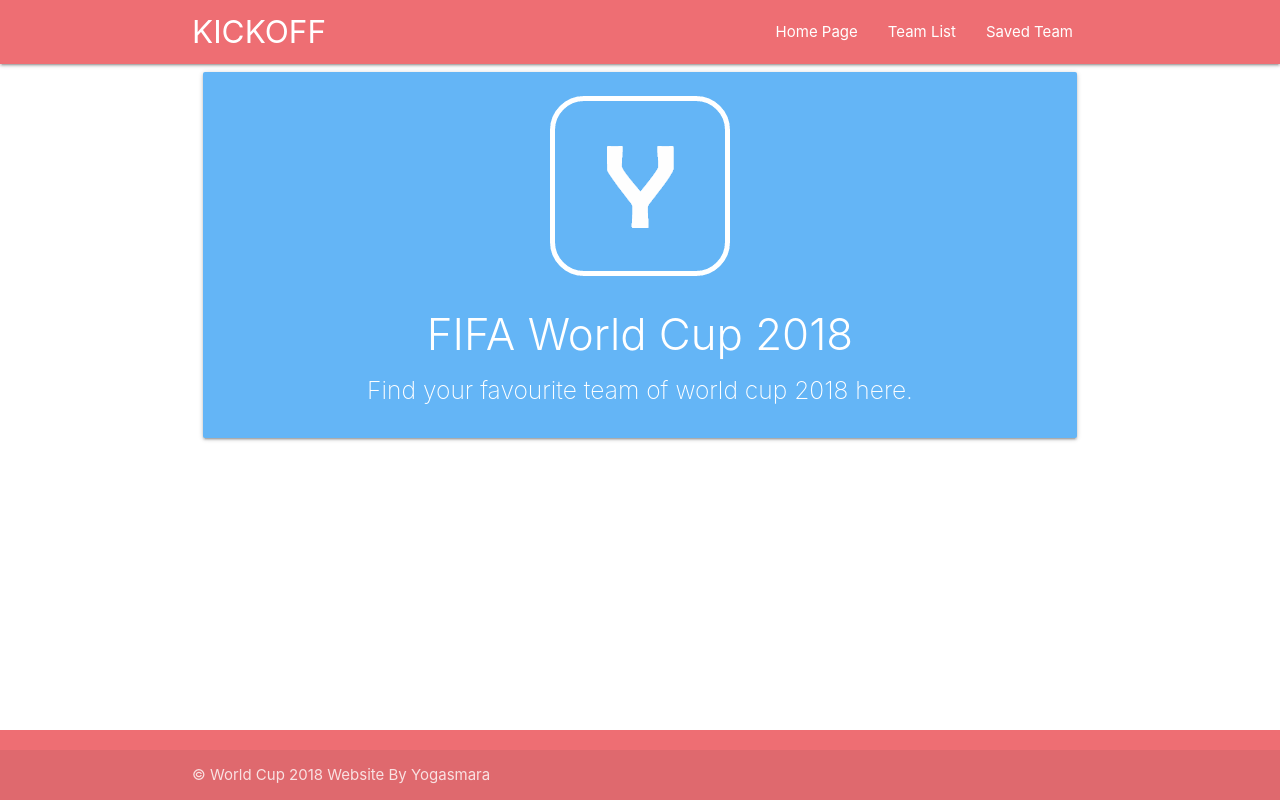
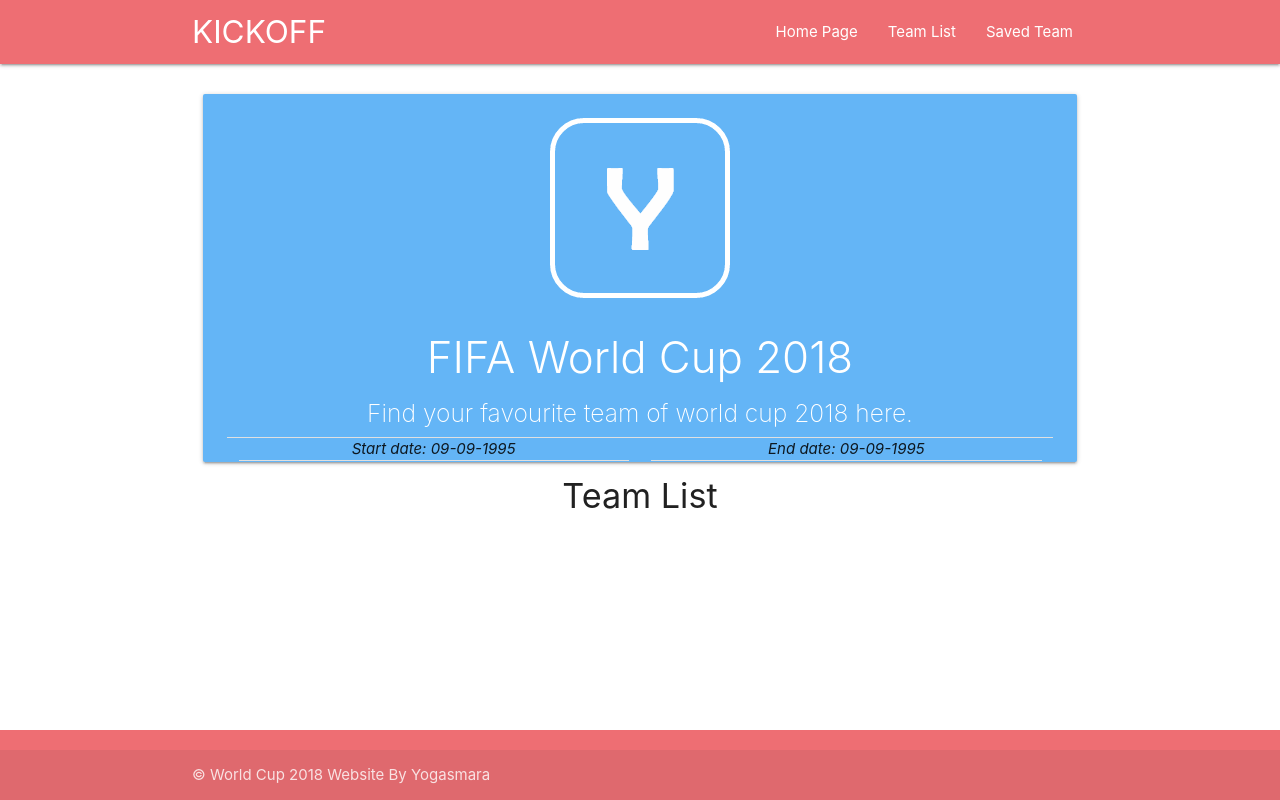
Before and after one commit to yoga1234/worldcup-2018-website, a plain HTML site: page index.html in a window 1280 px wide. Drawn offline with Linux system fonts and the light colour scheme.

Commit message:
update homepage

```diff
--- a/assets/components/pages/homepage.js
+++ b/assets/components/pages/homepage.js
@@ -8,7 +8,19 @@
             <img src="./assets/images/180x180.png" alt="Yogasmara Brand Logo">
             <h3 class="light white-text">FIFA World Cup 2018</h3>
             <h5 class="thin white-text">Find your favourite team of world cup 2018 here.</h5>
+            <div class="divider"></div>
+            <div class="col s6">
+              <em>Start date: 09-09-1995</em>
+              <div class="divider"></div>
+            </div>
+            <div class="col s6">
+              <em>End date: 09-09-1995</em>
+              <div class="divider"></div>
+            </div>
           </div>
+        </div>
+        <div>
+          <h4 class="center-align">Team List</h4>
         </div>
       </div>
     </div>
--- a/assets/css/main.css
+++ b/assets/css/main.css
@@ -7,16 +7,3 @@
 main {
   flex: 1 0 auto;
 }
-/*
-.parallax img {
-  /* width: 100%;
-  max-width: 100%;
-  height: auto; */
-  object-fit: cover;
-} */
-
-/* @media only screen and(max-width: 600px) {
-  .parallax img {
-    background-position: top right !important;
-  }
-} */
```
